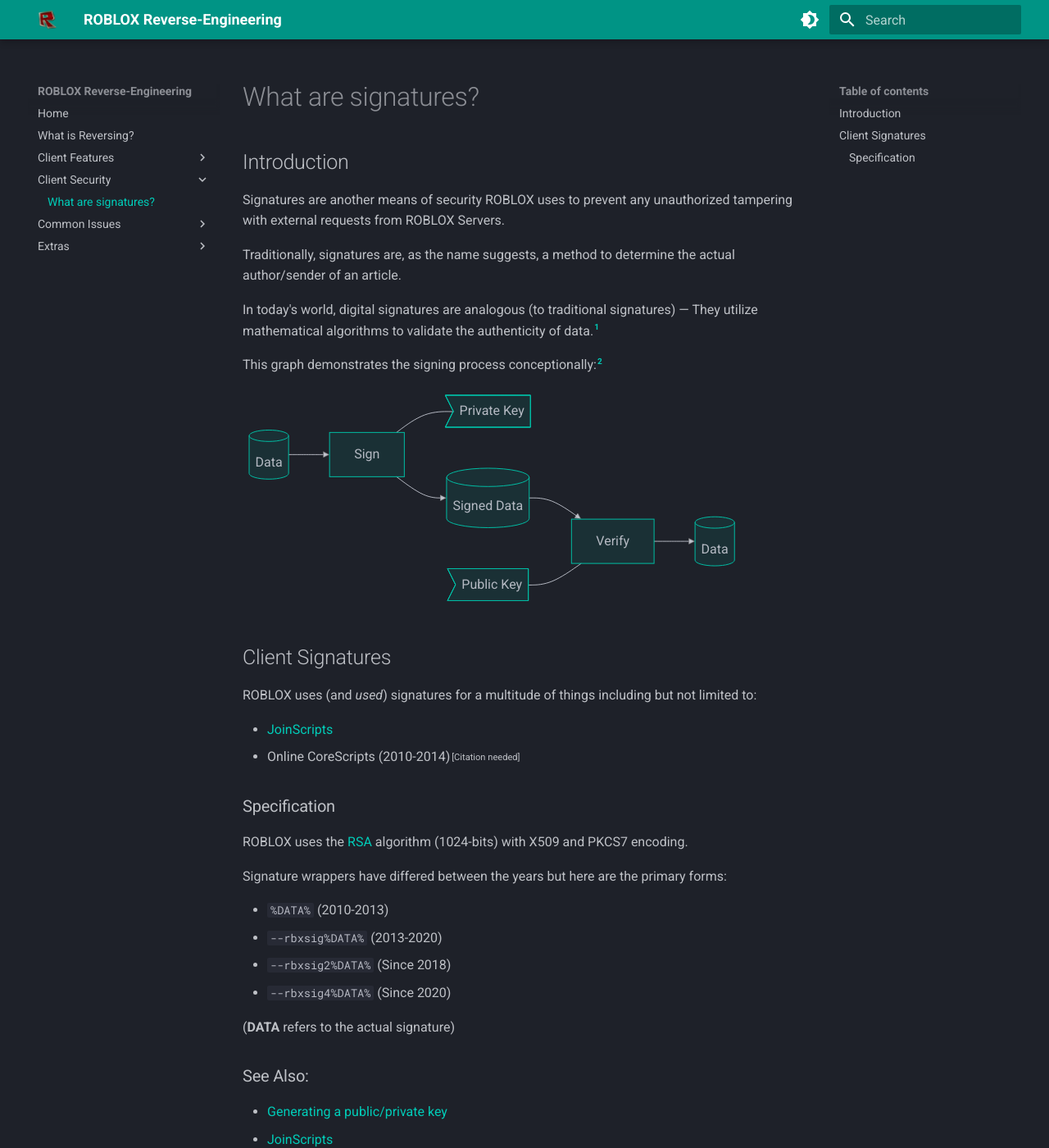
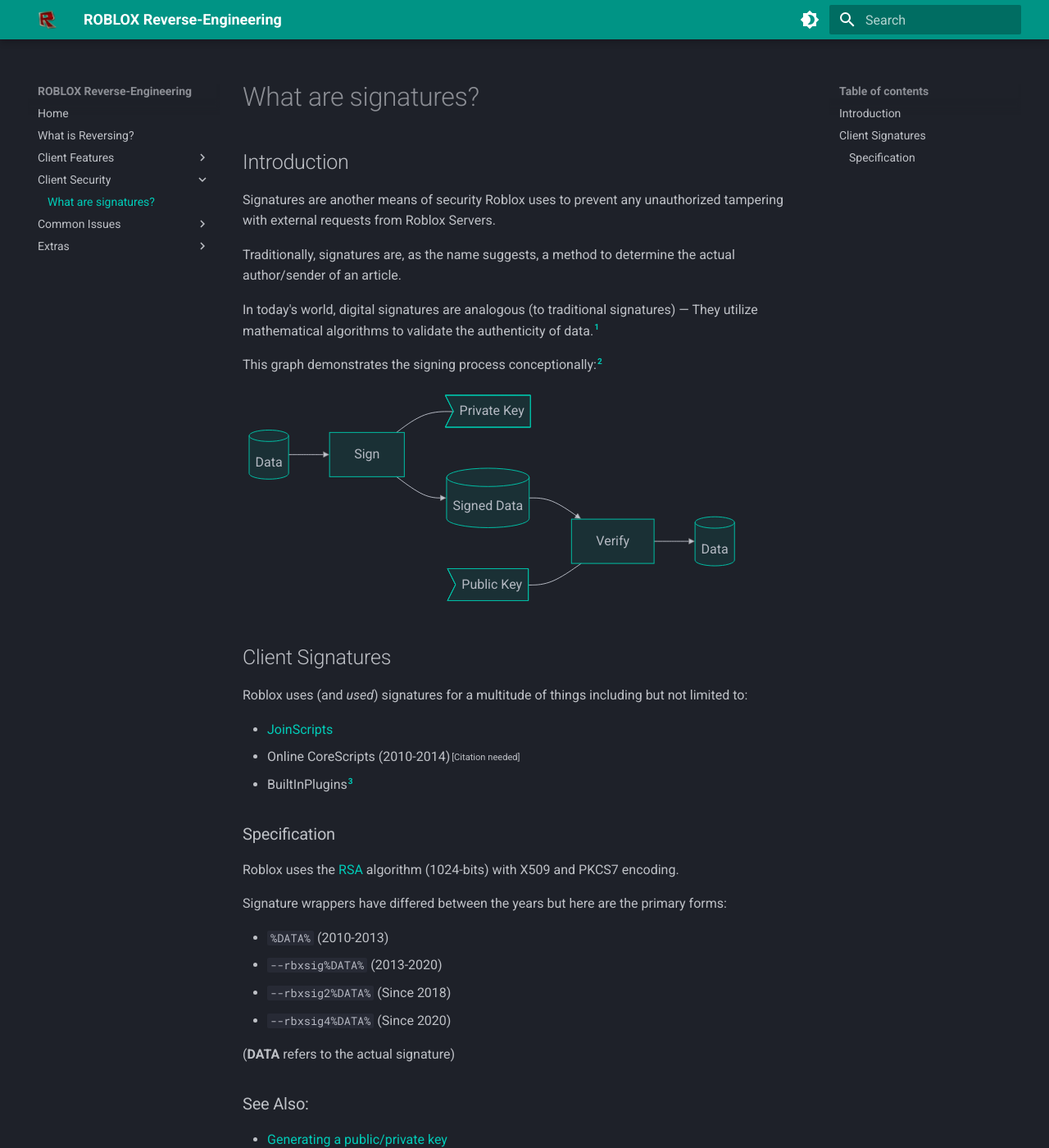
Before and after one commit to ROBLOX-Reverse-Engineering/RRE-Site, an MkDocs documentation site: the page built from docs/Client Security/Signatures.md, in a window 1280 px wide and 1400 px high. Shown: the whole window at 82% size. Built offline with MkDocs 1.6.1 and Material for MkDocs 9.7.7, drawn with Linux system fonts in a browser that asks for light colours; some of the changed text lies outside the part shown.

Commit message:
Fix inconsistency

```diff
--- a/docs/Client Security/Signatures.md
+++ b/docs/Client Security/Signatures.md
@@ -2,7 +2,7 @@
 
 ## Introduction
 
-Signatures are another means of security ROBLOX uses to prevent any unauthorized tampering with external requests from ROBLOX Servers.
+Signatures are another means of security Roblox uses to prevent any unauthorized tampering with external requests from Roblox Servers.
 
 Traditionally, signatures are, as the name suggests, a method to determine the actual author/sender of an article.
 
@@ -18,13 +18,14 @@ flowchart LR
 
 ## Client Signatures
 
-ROBLOX uses (and *used*) signatures for a multitude of things including but not limited to:
+Roblox uses (and *used*) signatures for a multitude of things including but not limited to:
 
 - [JoinScripts](/Client Security/JoinScripts)
 - Online CoreScripts (2010-2014)<sub><sup>[Citation needed]</sup></sub>
+- BuiltInPlugins[^3]
 
 ### Specification
-ROBLOX uses the [RSA](https://en.wikipedia.org/wiki/RSA_(cryptosystem)) algorithm (1024-bits) with X509 and PKCS7 encoding.
+Roblox uses the [RSA](https://en.wikipedia.org/wiki/RSA_(cryptosystem)) algorithm (1024-bits) with X509 and PKCS7 encoding.
 
 Signature wrappers have differed between the years but here are the primary forms:
 
@@ -38,7 +39,8 @@ Signature wrappers have differed between the years but here are the primary form
 
 <h3 id="see-also">See Also:</h3>
 - [Generating a public/private key](/Extras/KeyGeneration)
-- [JoinScripts](/Client Security/JoinScripts)
+- [JoinScripts](/Client Features/JoinScripts)
 
 [^1]: More Information: [https://www.cisa.gov/uscert/ncas/tips/ST04-018](https://www.cisa.gov/uscert/ncas/tips/ST04-018)
 [^2]: Signed data goes from server to client then which the client verifies it.
+[^3]: Signed BuiltInPlugins were introduced in late 2019 in the form of *.sig files
```
Also changed, not shown: docs/AboutReversing.md (+2 -2 lines).
